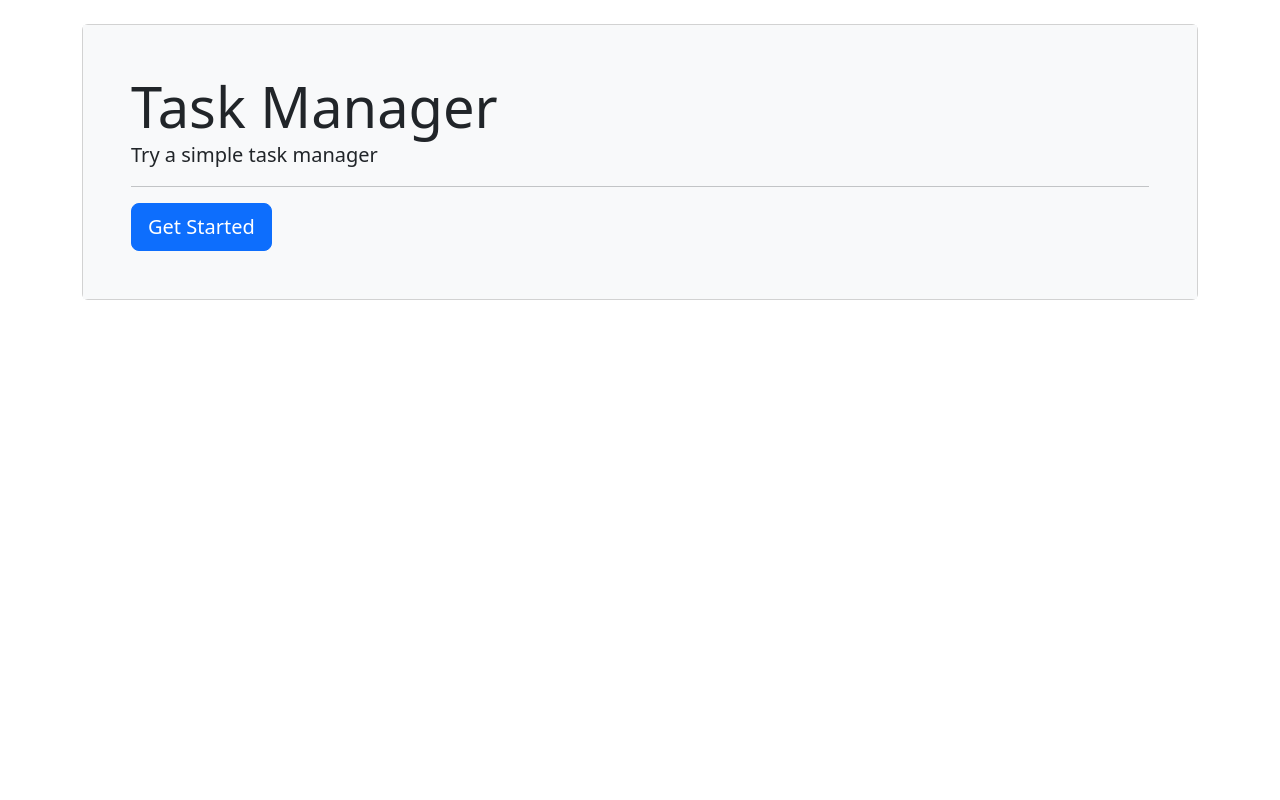
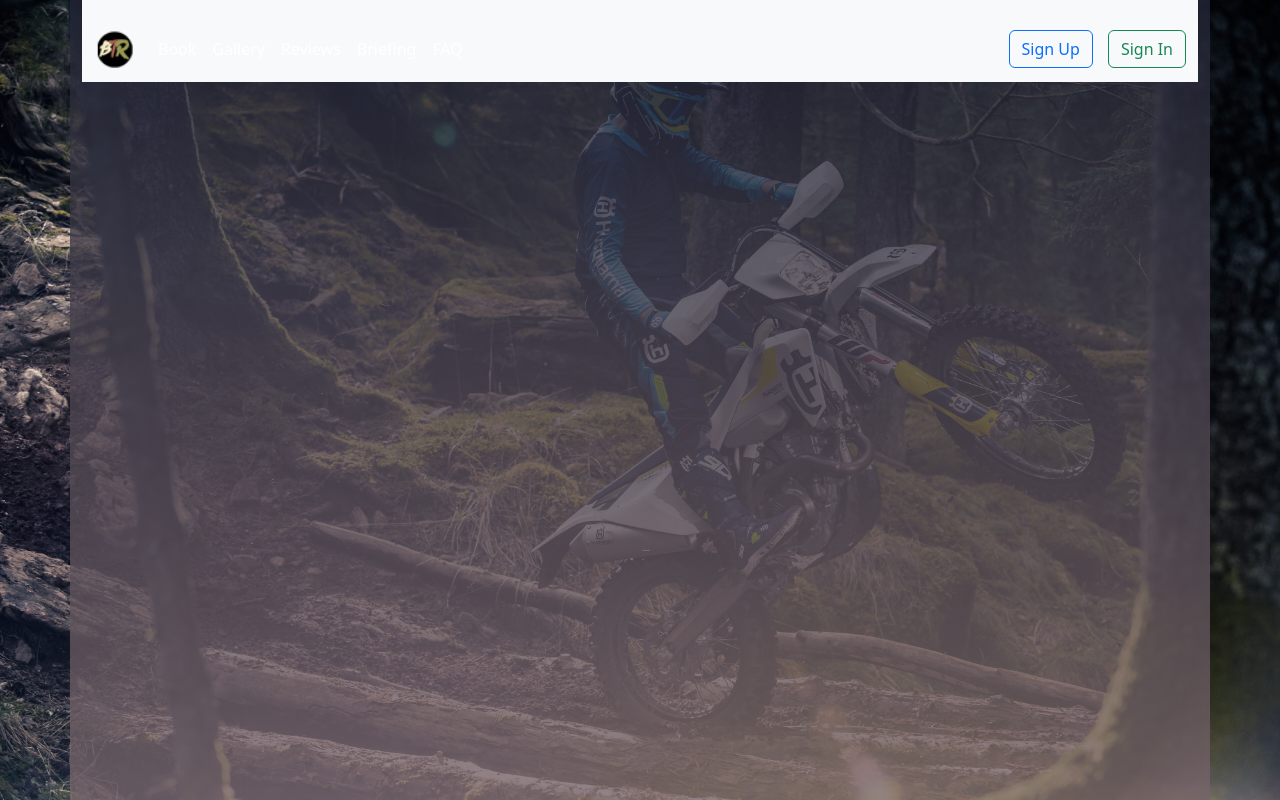
Before and after one commit to jespy666/btr_rental, a Django app: page / in a window 1280 px wide. Run offline with Django 4.2, Linux system fonts and the light colour scheme; some libraries are stand-ins or nearby versions.

Commit message:
layout main page

```diff
--- a/btr/templates/base.html
+++ b/btr/templates/base.html
@@ -3,18 +3,23 @@
   <head>
     {% load django_bootstrap5 %}
     {% load i18n %}
+    {% load static %}
     <meta charset="UTF-8">
       <title>{% block title %}{% endblock %}</title>
       {% bootstrap_css %}
+      {% bootstrap_javascript %}
+      <link rel="stylesheet" type="text/css" href="{% static 'css/styles.css' %}">
+      <link rel="icon" href="{% static 'images/favicon.ico' %}" type="image/x-icon" sizes="32x32">
   </head>
-<body class="d-flex flex-column min-vh-100">
+  <body class="scrollable-background">
+    <div class="container diagonal-gradient">
       <header>
+        {% include 'navbar.html' %}
       </header>
-    <main class="container wrapper flex-grow-1">
+  <div class="mb-3"></div>
+
+
 {% bootstrap_messages %}
-        {% block content %}
-        {% endblock %}
-    </main>
 <footer>
 </footer>
 </body>
--- a/btr/templates/index.html
+++ b/btr/templates/index.html
@@ -2,14 +2,30 @@
 
 {% load django_bootstrap5 %}
 {% load i18n %}
+{% load static %}
 
-{% block content %}
-<div class="card mt-4">
-  <div class="card-body p-5 bg-light">
-    <div class="display-4">{% translate 'Task Manager' %}</div>
-    <p class="lead">{% translate 'Try a simple task manager' %}</p>
-    <hr>
-    <a class="btn btn-primary btn-lg" href="#">{% translate 'Get Started' %}</a>
+{% block index %}
+<div class="container">
+<div id="carouselExampleInterval" class="carousel slide" data-bs-ride="carousel">
+  <div class="carousel-inner">
+    <div class="carousel-item active" data-bs-interval="10000">
+      <img src="{% static 'images/slide1.jpg' %}" class="d-block w-50 mx-auto" alt="Slide 1">
+    </div>
+    <div class="carousel-item" data-bs-interval="2000">
+      <img src="{% static 'images/slide2.jpg' %}" class="d-block w-50 mx-auto" alt="Slide 2">
+    </div>
+    <div class="carousel-item">
+      <img src="{% static 'images/slide3.jpg' %}" class="d-block w-50 mx-auto" alt="Slide 3">
+    </div>
   </div>
+  <button class="carousel-control-prev" type="button" data-bs-target="#carouselExampleInterval" data-bs-slide="prev">
+    <span class="carousel-control-prev-icon" aria-hidden="true"></span>
+    <span class="visually-hidden">Previous</span>
+  </button>
+  <button class="carousel-control-next" type="button" data-bs-target="#carouselExampleInterval" data-bs-slide="next">
+    <span class="carousel-control-next-icon" aria-hidden="true"></span>
+    <span class="visually-hidden">Next</span>
+  </button>
 </div>
+  </div>
 {% endblock %}
--- /dev/null
+++ b/btr/templates/navbar.html
@@ -0,0 +1,40 @@
+{% load static %}
+
+<nav class="navbar navbar-expand-lg bg-body-tertiary">
+  <div class="container-fluid mt-3">
+    <a class="navbar-brand" href="#">
+      <img src="{% static 'images/favicon.ico' %}" alt="Icon" width="40" height="40">
+    </a>
+    <div class="navbar-collapse" id="navbarSupportedContent">
+      <ul class="navbar-nav">
+        <li class="nav-item">
+          <a class="nav-link active font-weight-bold text-white" aria-current="page" href="#">Book</a>
+        </li>
+        <li class="nav-item">
+          <a class="nav-link active font-weight-bold text-white" aria-current="page" href="#">Gallery</a>
+        </li>
+        <li class="nav-item">
+          <a class="nav-link active font-weight-bold text-white" aria-current="page" href="#">Reviews</a>
+        </li>
+        <li class="nav-item">
+          <a class="nav-link active font-weight-bold text-white" aria-current="page" href="#">Briefing</a>
+        </li>
+        <li class="nav-item">
+          <a class="nav-link active font-weight-bold text-white" aria-current="page" href="#">FAQ</a>
+        </li>
+        <li class="nav-item" style="margin-left: 30px;">
+          <a class="btn btn-outline-light" aria-current="page" href="#">Contacts</a>
+        </li>
+      </ul>
+      <ul class="navbar-nav" style="margin-left: auto;">
+
+        <li class="nav-item" style="margin-right: 15px;">
+          <a class="btn btn-outline-primary" aria-current="page" href="#">Sign Up</a>
+        </li>
+        <li class="nav-item">
+          <a class="btn btn-outline-success" aria-current="page" href="#">Sign In</a>
+        </li>
+      </ul>
+    </div>
+  </div>
+</nav>
--- /dev/null
+++ b/static/css/styles.css
@@ -0,0 +1,18 @@
+.diagonal-gradient {
+  background: linear-gradient(to bottom, rgba(34, 37, 54, 0.8), rgba(118, 100, 106, 0.8));
+  width: 100%;
+  height: 100vh;
+}
+
+.scrollable-background {
+  background-image: url('../images/bike4k.jpg');
+  background-size: cover;
+  background-attachment: fixed;
+  width: 100%;
+  height: 100vh;
+}
+
+.carousel-container {
+  width: 300px;
+  height: 200px;
+}
```
Also changed, not shown: btr/settings.py (+6 -2 lines), static/images/bike4k.jpg (added), static/images/favicon.ico (added), static/images/slide1.jpg (added), static/images/slide2.jpg (added), static/images/slide3.jpg (added), 2 other files. Lines whose indentation alone changed are shown as unchanged.
